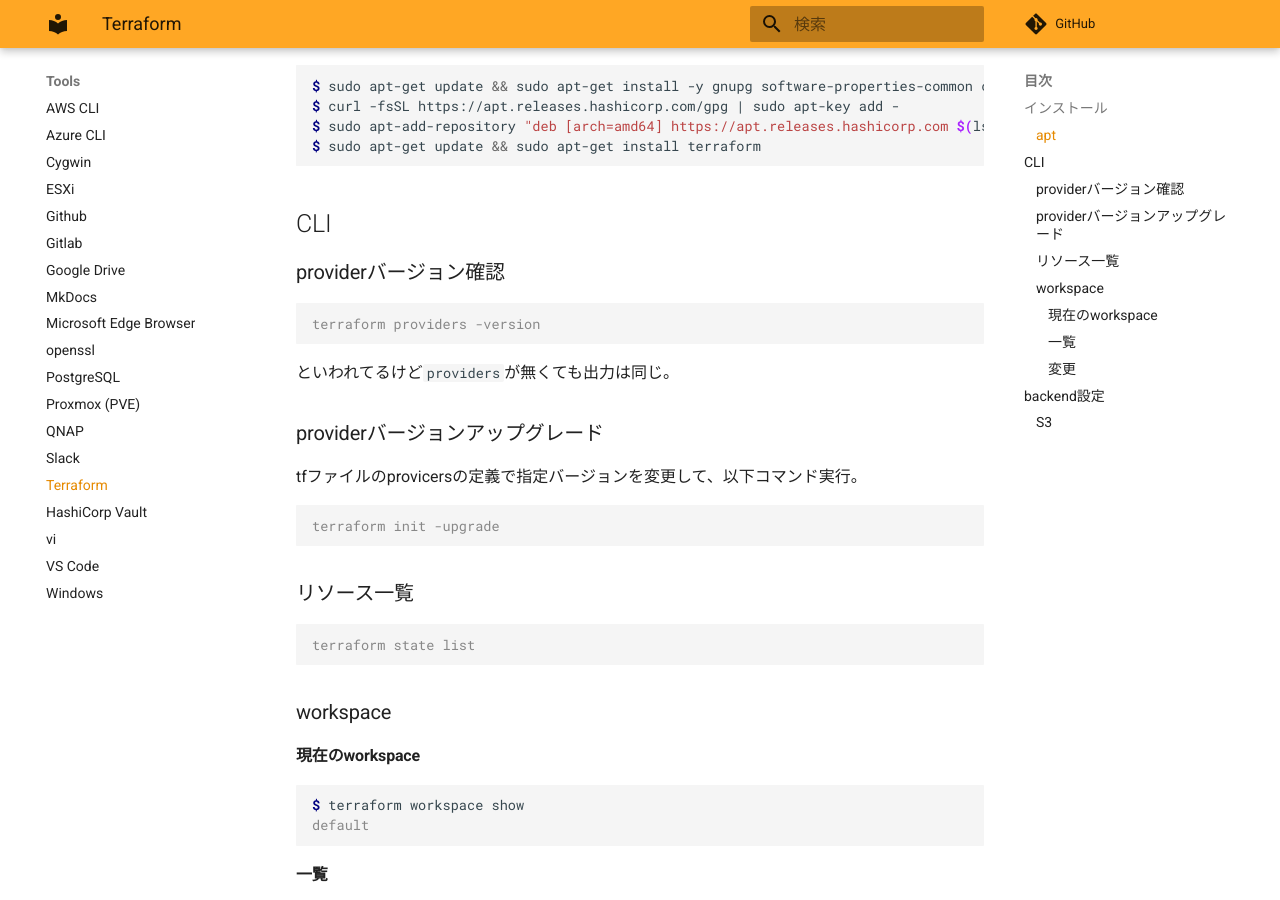
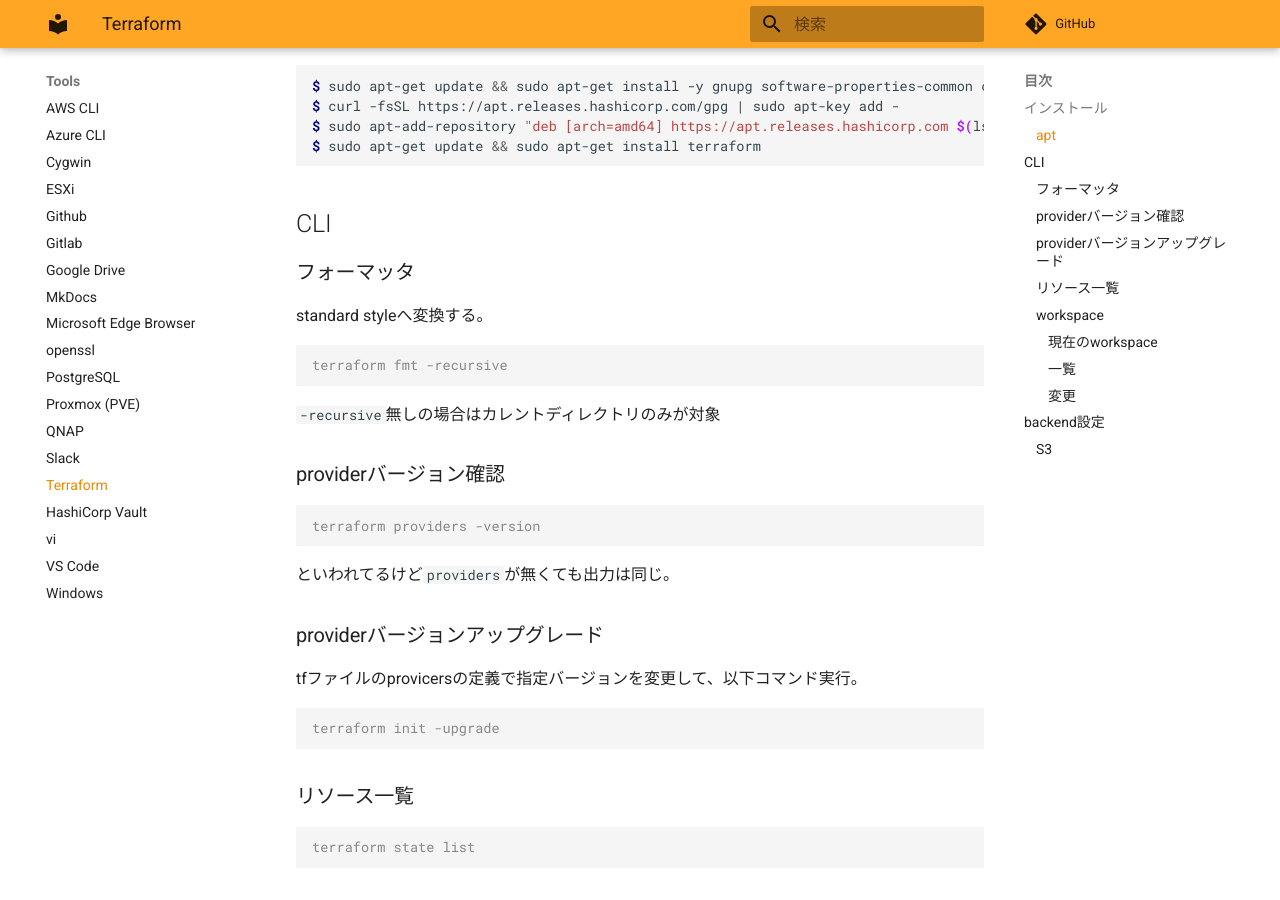
Before and after one commit to zaki-lknr/docs, an MkDocs documentation site: the page built from docs/Tools/terraform.md, in a window 1280 px wide and 900 px high, scrolled down 317 px. Built offline with MkDocs 1.6.1 and Material for MkDocs 9.7.7, drawn with Linux system fonts in a browser that asks for light colours; comment, search, counter and statistics services are not loaded.

Commit message:
add: tools/terraform: fmtサブコマンド

````diff
--- a/docs/Tools/terraform.md
+++ b/docs/Tools/terraform.md
@@ -14,6 +14,16 @@ $ sudo apt-get update && sudo apt-get install terraform
 ```
 
 ## CLI
+
+### フォーマッタ
+
+standard styleへ変換する。
+
+```console
+terraform fmt -recursive
+```
+
+`-recursive`無しの場合はカレントディレクトリのみが対象
 
 ### providerバージョン確認
 
````
